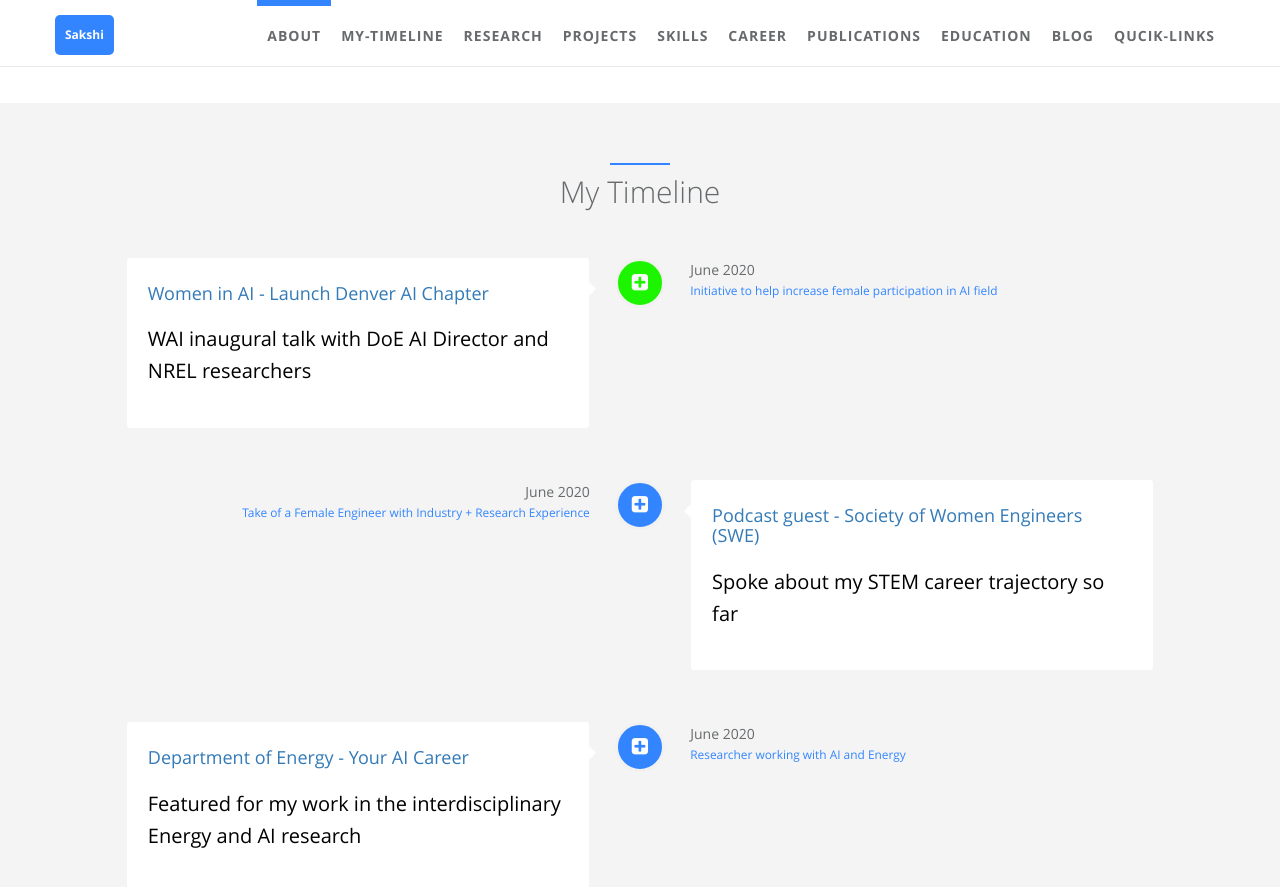
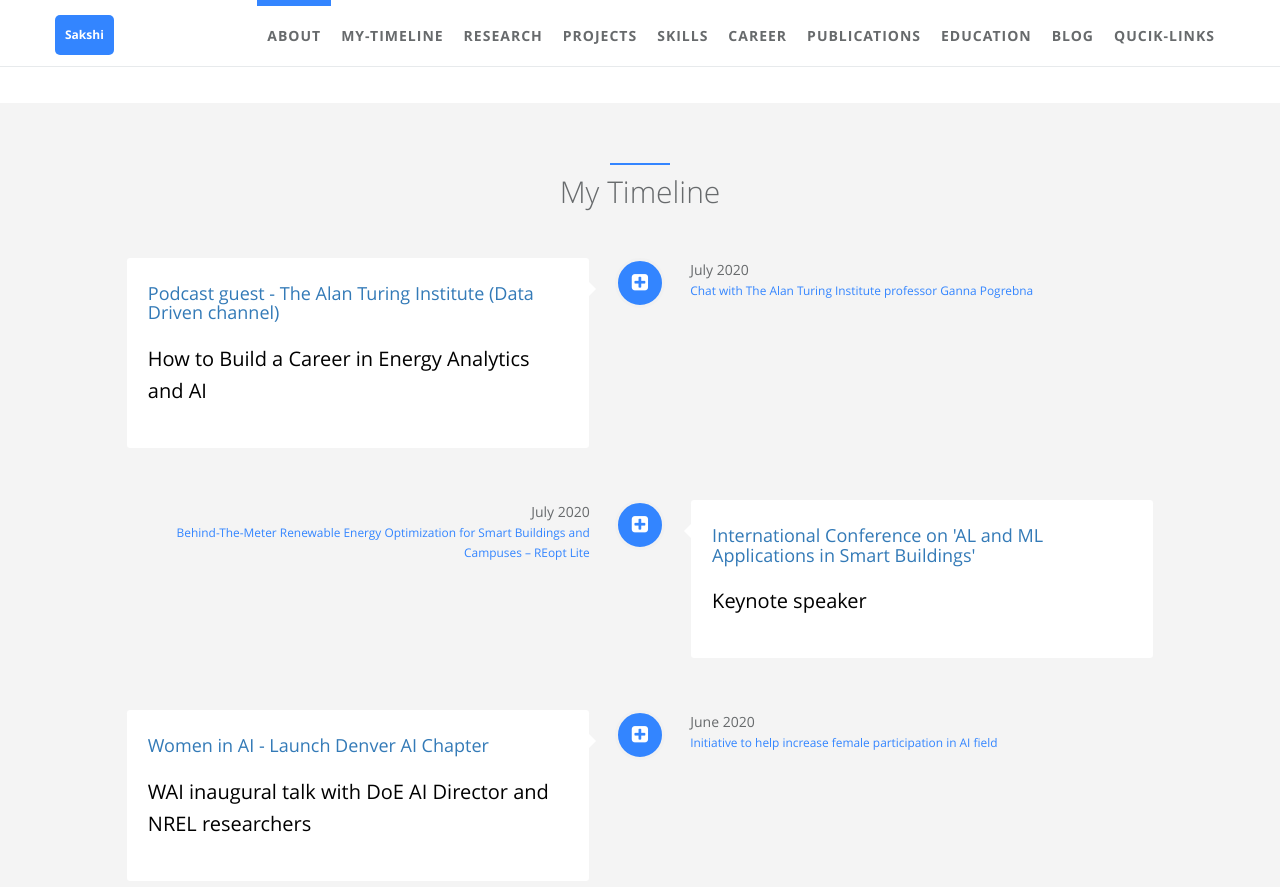
Before and after one commit to sakshi-mishra/sakshi-mishra.github.io, a Jekyll site: the page built from index.html, in a window 1280 px wide and 900 px high, scrolled down 1331 px. Shown: the top 887 px of the window. Built offline with Jekyll 4.4.1, drawn with Linux system fonts in a browser that asks for light colours.

Commit message:
update timeline

```diff
--- a/_data/index/my-timeline.yml
+++ b/_data/index/my-timeline.yml
@@ -1,5 +1,37 @@
 # timeline section data
 # if you don't have language feature(language.yml is empty), ignore "i18n" items
+- name:
+    detail: Podcast guest - The Alan Turing Institute (Data Driven channel)
+    i18n: company_a
+    url: https://www.youtube.com/watch?v=hYyQJ2Bdhu0&feature=youtu.be
+  desc:
+    detail: How to Build a Career in Energy Analytics and AI
+    i18n: company_a_desc
+  date:
+    detail: July 2020
+    i18n: company_a_date
+  job:
+    detail: Chat with The Alan Turing Institute professor Ganna Pogrebna
+    i18n: company_a_job
+  icon: fa-plus-square
+  present: false
+
+- name:
+    detail: International Conference on  'AL and ML Applications in Smart Buildings'
+    i18n: company_a
+    url: https://drive.google.com/file/d/1IxZH6PsM9bRNDIFOyZOTgVJvXubfHUmI/view?usp=sharing
+  desc:
+    detail: Keynote speaker
+    i18n: company_a_desc
+  date:
+    detail: July 2020
+    i18n: company_a_date
+  job:
+    detail: Behind-The-Meter Renewable Energy Optimization for Smart Buildings and Campuses – REopt Lite
+    i18n: company_a_job
+  icon: fa-plus-square
+  present: false
+
 - name:
     detail: Women in AI - Launch Denver AI Chapter
     i18n: company_a
@@ -14,7 +46,7 @@
     detail: Initiative to help increase female participation in AI field
     i18n: company_a_job
   icon: fa-plus-square
-  present: true
+  present: false
 
 - name:
     detail: Podcast guest - Society of Women Engineers (SWE)
```
